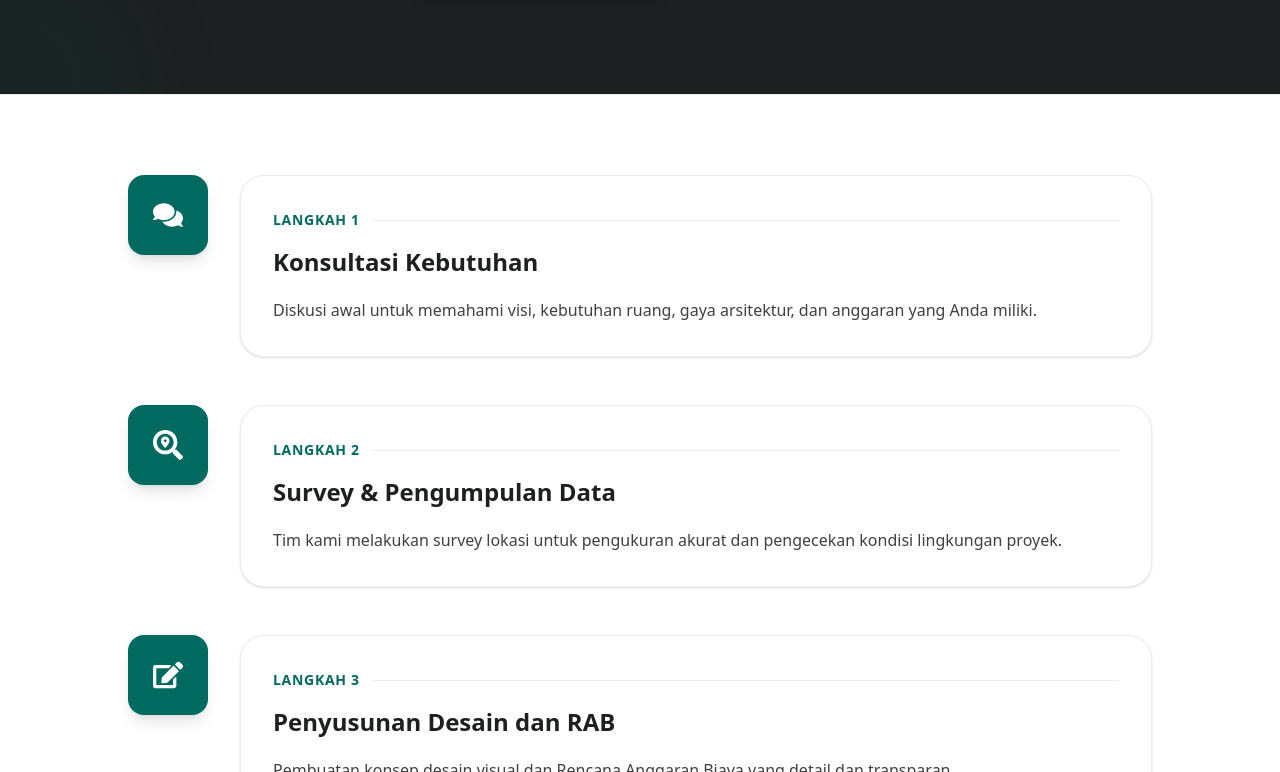
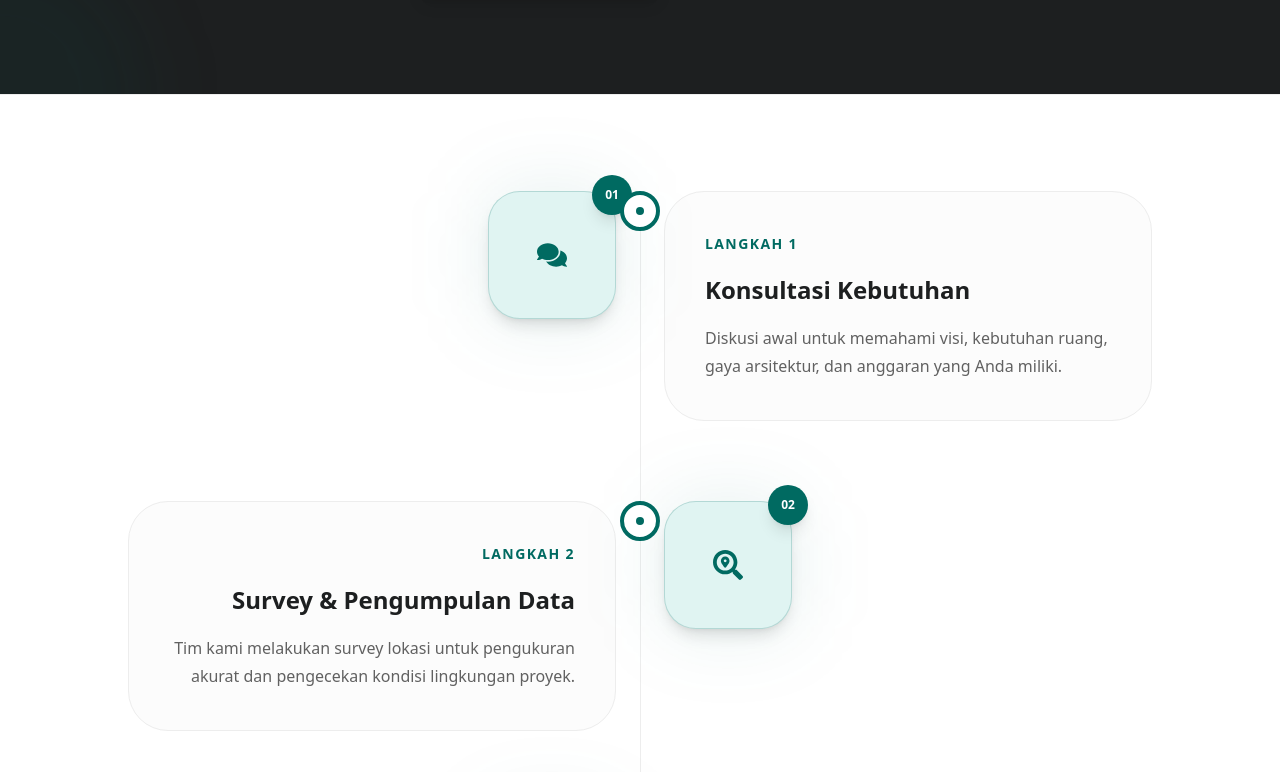
Before and after one commit to syahputrawork98-sketch/RKK-RumahKuKontruksi, a React (Vite) app in the folder client/: page /cara-kerja in a window 1280 px wide. Shown: the part 488-1260 px from the top of the page. Built offline with nearby package versions, Linux system fonts and the light colour scheme.

Commit message:
style(client): improve PUB3-002 cara kerja timeline

```diff
--- a/client/src/modules/guest/pages/CaraKerja.jsx
+++ b/client/src/modules/guest/pages/CaraKerja.jsx
@@ -97,37 +97,53 @@ const CaraKerja = () => {
                 </div>
             </section>
 
-            {/* Steps Section */}
-            <section className="py-20 px-4">
-                <div className="container mx-auto max-w-5xl">
-                    <div className="space-y-12">
-                        {steps.map((step, index) => (
+            {/* Steps Timeline Section */}
+            <section className="py-24 px-6 bg-white relative overflow-hidden">
+                <div className="container mx-auto max-w-5xl relative">
+                    {/* Vertical Line for Desktop */}
+                    <div className="absolute left-10 md:left-1/2 top-0 bottom-0 w-px bg-neutral-30 hidden md:block"></div>
+
+                    <div className="space-y-20">
+                        {steps.map((step, index) => {
+                            const isEven = index % 2 === 0;
+                            return (
                                 <motion.div
                                     key={index}
-                                className="flex flex-col md:flex-row items-center md:items-start gap-8 group"
-                                initial={{ opacity: 0, x: index % 2 === 0 ? -30 : 30 }}
-                                whileInView={{ opacity: 1, x: 0 }}
-                                transition={{ duration: 0.5 }}
+                                    className={`relative flex flex-col md:flex-row items-center md:items-start gap-12 ${isEven ? 'md:flex-row' : 'md:flex-row-reverse text-right'}`}
+                                    initial={{ opacity: 0, y: 50 }}
+                                    whileInView={{ opacity: 1, y: 0 }}
+                                    transition={{ duration: 0.8, delay: index * 0.1 }}
                                     viewport={{ once: true }}
                                 >
-                                {/* Step Number & Icon */}
-                                <div className="flex-shrink-0">
-                                    <div className="w-20 h-20 rounded-2xl bg-primary-main text-white flex items-center justify-center shadow-lg transform group-hover:rotate-6 transition-transform">
-                                        {step.icon}
+                                    {/* Central Indicator */}
+                                    <div className="absolute left-10 md:left-1/2 -translate-x-1/2 w-10 h-10 rounded-full bg-white border-4 border-primary-main z-10 flex items-center justify-center hidden md:flex">
+                                        <div className="w-2 h-2 rounded-full bg-primary-main"></div>
+                                    </div>
+
+                                    {/* Step Image/Icon Area */}
+                                    <div className={`md:w-1/2 flex ${isEven ? 'justify-center md:justify-end' : 'justify-center md:justify-start'}`}>
+                                        <div className="relative group">
+                                            <div className="absolute inset-0 bg-primary-main/10 rounded-3xl blur-2xl group-hover:blur-3xl transition-all"></div>
+                                            <div className="relative w-24 h-24 md:w-32 md:h-32 bg-primary-surface rounded-[32px] flex items-center justify-center text-primary-main border border-primary-main/20 shadow-lg transform group-hover:-rotate-6 transition-all duration-500">
+                                                <div className="text-4xl md:text-5xl">{step.icon}</div>
+                                            </div>
+                                            <div className="absolute -top-4 -right-4 w-10 h-10 bg-primary-main text-white text-s-bold rounded-full flex items-center justify-center shadow-lg">
+                                                0{index + 1}
+                                            </div>
                                         </div>
                                     </div>
 
-                                {/* Content */}
-                                <div className="text-center md:text-left bg-white p-8 rounded-3xl border border-neutral-30 shadow-sm hover:shadow-md transition-shadow flex-grow">
-                                    <div className="flex items-center justify-center md:justify-start gap-3 mb-3">
-                                        <span className="text-primary-main text-m-bold uppercase tracking-wider">Langkah {index + 1}</span>
-                                        <div className="h-px bg-neutral-30 flex-grow hidden md:block"></div>
+                                    {/* Step Content Area */}
+                                    <div className="md:w-1/2">
+                                        <div className="bg-neutral-20/50 p-8 md:p-10 rounded-[40px] border border-neutral-30 hover:border-primary-main/30 hover:bg-white transition-all duration-500 hover:shadow-xl group">
+                                            <span className="text-primary-main text-m-bold uppercase tracking-widest mb-4 block">Langkah {index + 1}</span>
+                                            <h3 className="text-heading-m-bold md:text-heading-l-bold mb-4 text-neutral-100 group-hover:text-primary-main transition-colors">{step.title}</h3>
+                                            <p className="text-l-regular text-neutral-80 leading-relaxed">{step.desc}</p>
                                         </div>
-                                    <h3 className="text-heading-m-bold mb-4 text-neutral-100">{step.title}</h3>
-                                    <p className="text-l-regular text-neutral-90 leading-relaxed">{step.desc}</p>
                                     </div>
                                 </motion.div>
-                        ))}
+                            );
+                        })}
                     </div>
                 </div>
             </section>
```
Lines whose indentation alone changed are shown as unchanged.
